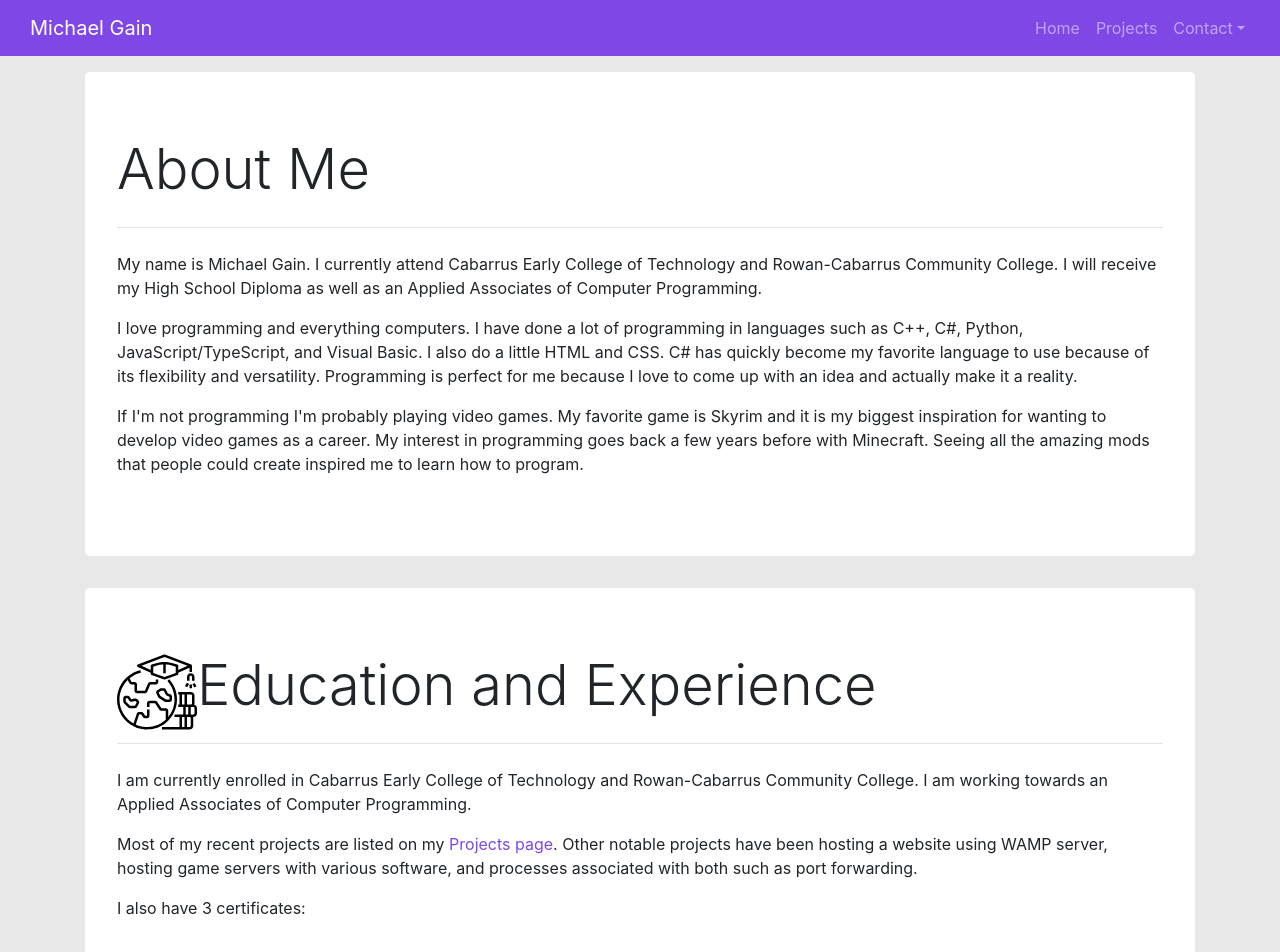
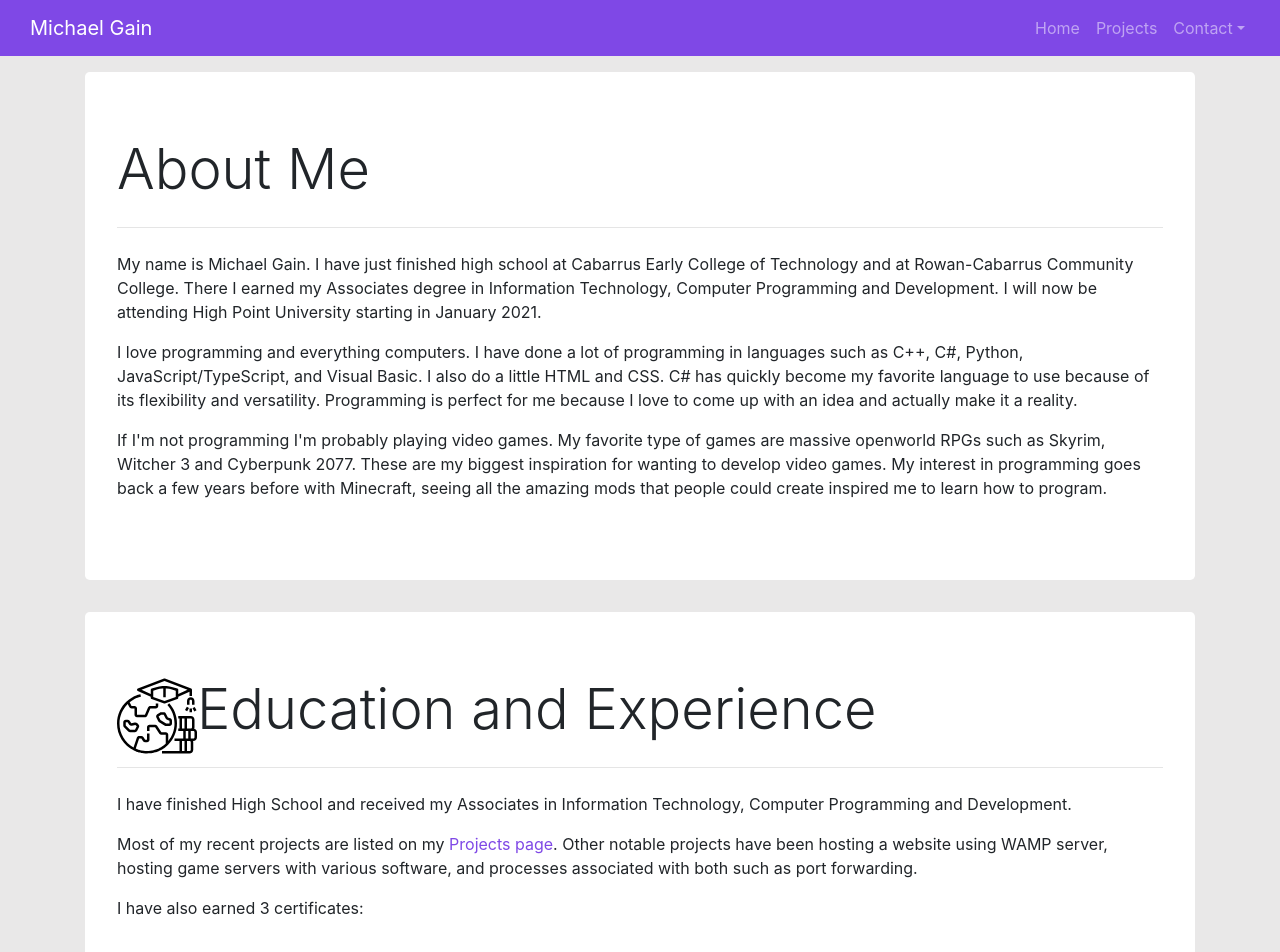
Before and after one commit to TrustyTraitor/trustytraitor.github.io, a React (Create React App) app: page /#/ in a window 1280 px wide. Shown: the top 952 px of the page. Built offline with nearby package versions, Linux system fonts and the light colour scheme.

Commit message:
updated home page

```diff
--- a/src/Home.tsx
+++ b/src/Home.tsx
@@ -12,17 +12,18 @@ function Home()
 
                     <hr className="my-4"/>
 
-                    <p>My name is Michael Gain. I currently attend Cabarrus Early College of Technology and Rowan-Cabarrus Community College.
-                    I will receive my High School Diploma as well as an Applied Associates of Computer Programming.</p>
+                    <p>My name is Michael Gain. I have just finished high school at Cabarrus Early College of Technology and at Rowan-Cabarrus Community College.
+                        There I earned my Associates degree in Information Technology, Computer Programming and Development. I will now be attending High Point University starting in January 2021.</p>
 
                     <p>I love programming and everything computers. I have done a lot of programming in languages such as C++, C#, Python,
                     JavaScript/TypeScript, and Visual Basic. I also do a little HTML and CSS. C# has quickly become my favorite language
                     to use because of its flexibility and versatility. Programming is perfect for me because I love to come up with an idea
                     and actually make it a reality.</p>
 
-                    <p>If I'm not programming I'm probably playing video games. My favorite game is Skyrim and it is my biggest inspiration for
-                    wanting to develop video games as a career. My interest in programming goes back a few years before with Minecraft. Seeing
-                    all the amazing mods that people could create inspired me to learn how to program.</p>
+                    <p>If I'm not programming I'm probably playing video games. My favorite type of games are massive
+                        openworld RPGs such as Skyrim, Witcher 3 and Cyberpunk 2077. These are my biggest inspiration for
+                        wanting to develop video games. My interest in programming goes back a few years before with Minecraft,
+                        seeing all the amazing mods that people could create inspired me to learn how to program.</p>
                 </div>
 
                 <div className="jumbotron">
@@ -35,11 +36,11 @@ function Home()
 
                     <hr className="my-4"/>
 
-                    <p>I am currently enrolled in Cabarrus Early College of Technology and Rowan-Cabarrus Community College. I am working towards an Applied Associates of Computer Programming.</p>
+                    <p>I have finished High School and received my Associates in Information Technology, Computer Programming and Development.</p>
                     <p>Most of my recent projects are listed on my <Link to="/projects">Projects page</Link>. Other notable projects have been hosting a website using WAMP server, hosting game
                     servers with various software, and processes associated with both such as port forwarding.</p>
 
-                    <p>I also have 3 certificates:</p>
+                    <p>I have also earned 3 certificates:</p>
                     <ul className="list-group list-group-flush">
                         <li className="list-group-item">MTA for Software Development Fundamentals (C#)</li>
                         <li className="list-group-item">MTA for Introduction to Programming Using Javascript</li>
```
Also changed, not shown: 1 other file (tests, documents, lock files or other folders).
